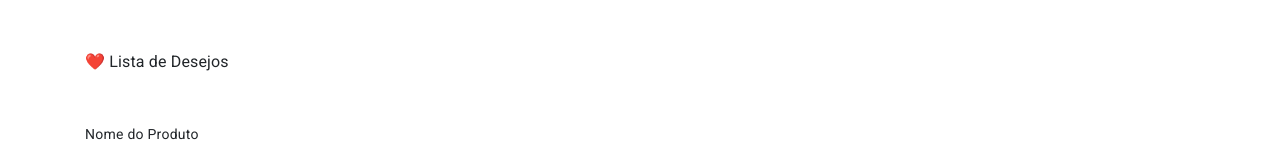
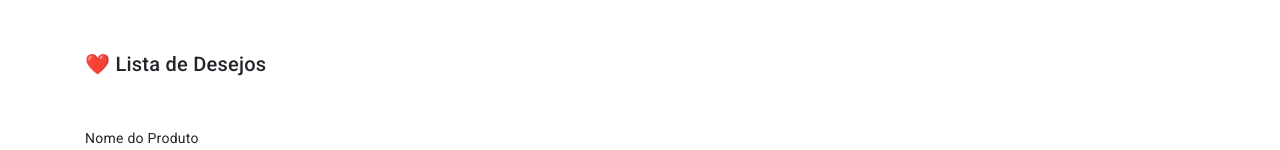
Before and after one commit to GiselleBarbosa/angular-lista-de-desejos, an Angular app: page / in a window 1280 px wide. Shown: the top 150 px of the page. Built offline with nearby package versions, Linux system fonts and the light colour scheme.

Commit message:
chore: alterado tamanho de fontes dos titulos

```diff
--- a/src/app/app.component.ts
+++ b/src/app/app.component.ts
@@ -11,7 +11,7 @@ import { CriarProdutoComponent } from './criar-produto/criar-produto.component';
     template: `
     <div class="container mt-5 mb-5">
       <ng-container>
-        <h3>❤️ Lista de Desejos</h3>
+        <h2>❤️ Lista de Desejos</h2>
         <app-criar-produto (produtoCriado)="CriarProduto($event)" />
         <hr />
       </ng-container>
@@ -19,7 +19,7 @@ import { CriarProdutoComponent } from './criar-produto/criar-produto.component';
       <ng-container *ngIf="produtos.length > 0">
         <div class="row">
           <div class="col-12">
-            <h4>🎁 Produtos salvos</h4>
+            <h3>🎁 Produtos salvos</h3>
             <hr />
 
             <div class="container-fluid">
```
